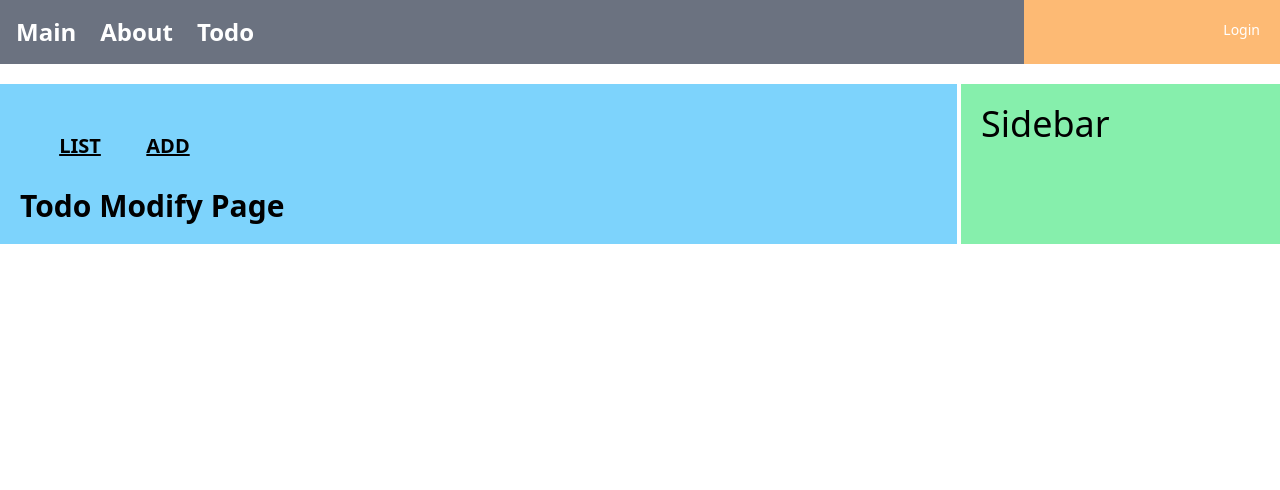
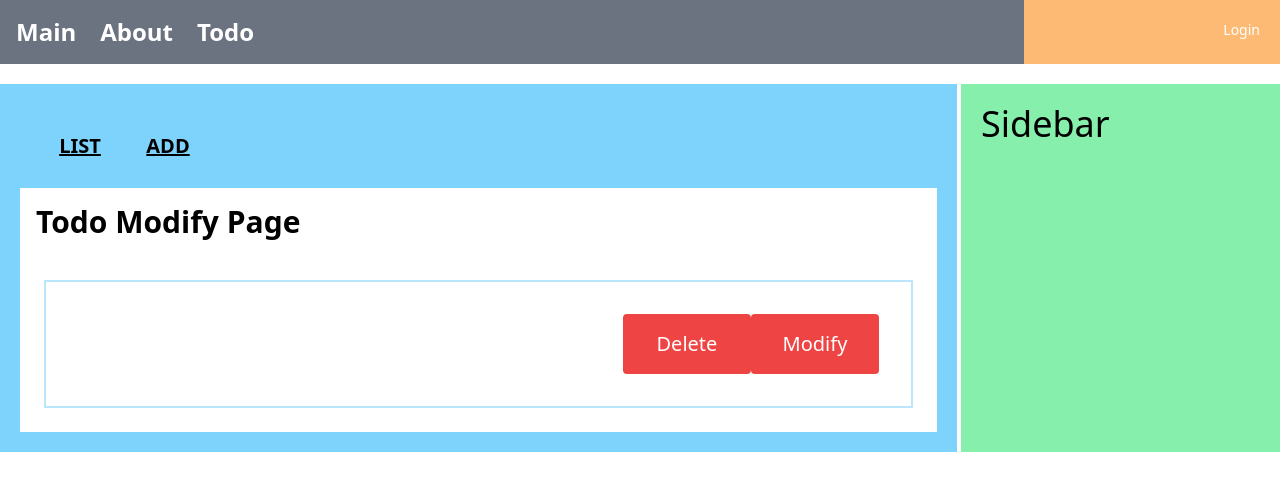
Before and after one commit to LGJ420/study1_front, a React (Create React App) app: page /todo/modify/1 in a window 1280 px wide. Shown: the top 490 px of the page. Built offline with nearby package versions, Linux system fonts and the light colour scheme; the HTML template or start-up script is replaced by a standard one.

Commit message:
4.7.2 수정/삭제를 위한 컴포넌트

```diff
--- /dev/null
+++ b/src/components/todo/ModifyComponent.js
@@ -0,0 +1,33 @@
+import { useEffect, useState } from "react"
+
+const initState = {
+    tno: 0,
+    title: '',
+    writer: '',
+    dueDate: 'null',
+    complete: false
+}
+
+const ModifyComponent = ({tno}) => {
+
+    const [todo, setTodo] = useState({...initState});
+
+    useEffect(()=>{
+
+    }, [tno]);
+
+    return (
+        <div className="border-2 border-sky-200 mt-10 m-2 p-4">
+            <div className="flex justify-end p-4">
+                <button type="button" className="rounded p-4 text-xl w-32 text-white bg-red-500">
+                    Delete
+                </button>
+                <button type="button" className="rounded p-4 text-xl w-32 text-white bg-red-500">
+                    Modify
+                </button>
+            </div>
+        </div>
+    )
+}
+
+export default ModifyComponent;
--- a/src/pages/todo/ModifyPage.js
+++ b/src/pages/todo/ModifyPage.js
@@ -1,20 +1,17 @@
-import { useNavigate } from "react-router-dom";
+import { useParams } from "react-router-dom";
+import ModifyComponent from "../../components/todo/ModifyComponent";
 
-const ModifyPage = ({tno}) => {
+const ModifyPage = () => {
 
-    const navigate = useNavigate();
-
-    const moveToRead = () => {
-        navigate({ pathname: `todo/read/${tno}` })
-    }
-
-    const moveToList = () => {
-        navigate({ pathname: `todo/list` })
-    }
+    const {tno} = useParams();
 
     return (
-        <div className="text-3xl font-extrabold">
-            Todo Modify Page
+        <div className="p-4 w-full bg-white">
+            <div className="text-3xl font-extrabold">
+                Todo Modify Page
+            </div>
+
+            <ModifyComponent tno={tno} />
         </div>
     );
 }
```
